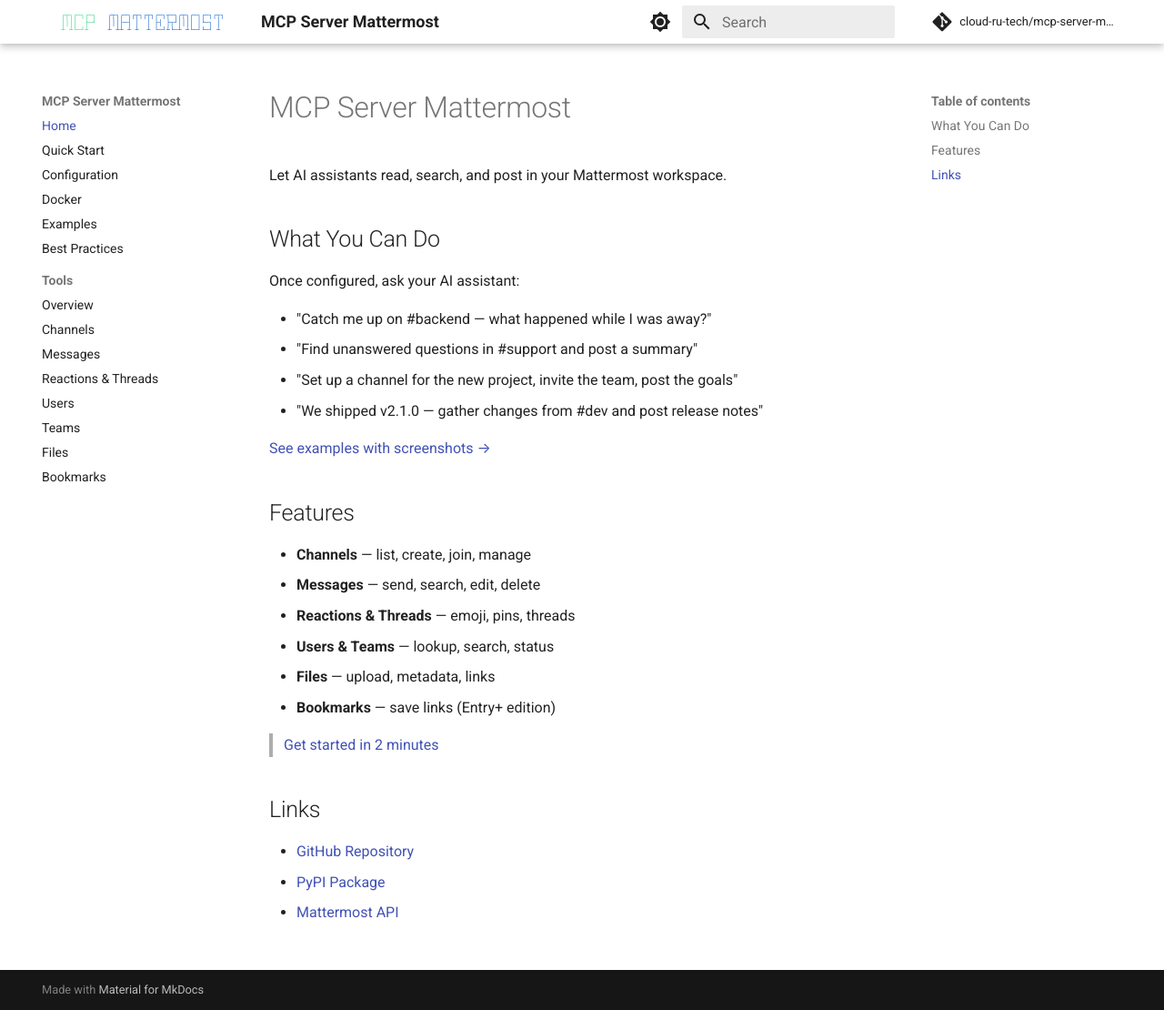
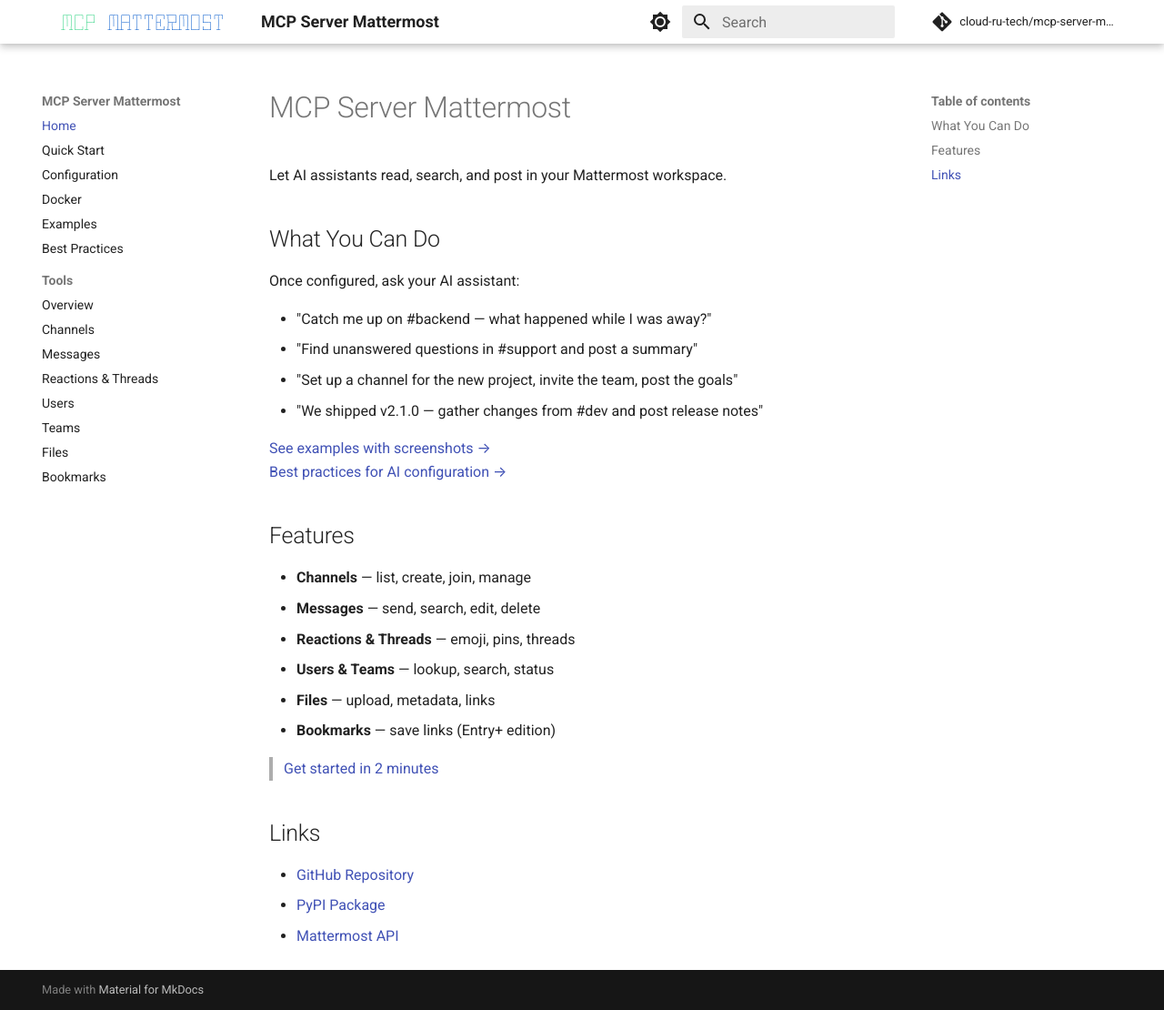
Before and after one commit to cloud-ru-tech/mcp-server-mattermost, an MkDocs documentation site: the page built from docs/index.md, in a window 1280 px wide and 1110 px high. Shown: the whole window at 91% size. Built offline with MkDocs 1.6.1 and Material for MkDocs 9.7.7, drawn with Linux system fonts in a browser that asks for light colours; comment, search, counter and statistics services are not loaded.

Commit message:
docs: add best practices link to landing page

```diff
--- a/docs/index.md
+++ b/docs/index.md
@@ -11,7 +11,8 @@
 - "Set up a channel for the new project, invite the team, post the goals"
 - "We shipped v2.1.0 — gather changes from #dev and post release notes"
 
-[See examples with screenshots →](examples.md)
+[See examples with screenshots →](examples.md)<br>
+[Best practices for AI configuration →](best-practices.md)
 
 ## Features
 
```
